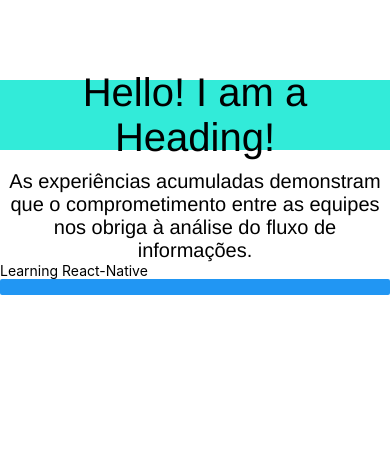
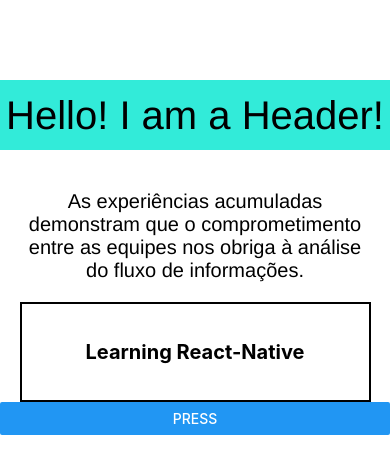
Before and after one commit to GHRCC/react-native-app-bootcamp, a React Native app: screen / in a window 390 px wide. Shown: the top 474 px of the page. Built offline with nearby package versions, Linux system fonts and the light colour scheme.

Commit message:
Components update

```diff
--- a/App.tsx
+++ b/App.tsx
@@ -11,7 +11,7 @@ import {
   Image,
 } from "react-native";
 import { Paragraph } from "./Components/Paragraph";
-import { Heading } from "./Components/Heading";
+import { Heading } from "./Components/Header";
 import { Layout } from "./Layout/Layout";
 import { Home } from "./Screens/Home";
 import styled from "styled-components/native";
--- a/Components/Button.tsx
+++ b/Components/Button.tsx
@@ -1,19 +1,22 @@
 import { Button, Alert } from "react-native";
 import styled from "styled-components/native";
 
-type ButtonProps = {
-  title: string;
-  onPress: () => void;
-};
+export function ButtonComponent() {
+  //const falses = false;
 
-export function ButtonComponent({ title, onPress }: ButtonProps) {
-  const ButtonDesign = styled.Button`
-    background-color: orange;
+  const SButton = styled.Button`
+    background-color: blue !important;
+
+    //background-color: ${(props) => (props.cor ? "orange" : "green")};
   `;
 
+  //esse SContainer é uma View, criamos estilo com a capacidade de acrescentar lógica JS para definir o estilo
+
   return (
-    <ButtonDesign>
-      <Button title="Press Me" onPress={() => Alert.alert("Button pressed")} />
-    </ButtonDesign>
+    <SButton
+      title="Press"
+      onPress={() => Alert.alert("Button pressed")}
+      //cor={falses}
+    ></SButton>
   );
 }
--- a/Components/Heading.tsx
+++ b/Components/Header.tsx
@@ -19,7 +19,7 @@ export function Heading() {
   return (
     <Container>
       <Title>
-        <Text>Hello! I am a Heading!</Text>
+        <Text>Hello! I am a Header!</Text>
       </Title>
     </Container>
   );
--- a/Components/Paragraph.tsx
+++ b/Components/Paragraph.tsx
@@ -7,6 +7,7 @@ export function Paragraph() {
     font-size: 20px;
     text-align: center;
     margin-top: 20px;
+    padding: 20px;
   `;
 
   return (
--- a/Components/TextInput.tsx
+++ b/Components/TextInput.tsx
@@ -1,16 +1,22 @@
 import { TextInput, View } from "react-native";
 import { useState } from "react";
+import styled from "styled-components/native";
 
-type TextFieldProps = {
-  placeholder: string;
-  onChange: () => void;
-};
+export function TextField() {
+  const [text, setText] = useState("string");
+  const STextInput = styled.TextInput`
+    width: 90%;
+    margin: auto;
+    height: 100px;
+    text-align: center;
+    border: solid 2px black;
+    font-size: 20px;
+    font-weight: bold;
+  `;
 
-export function TextField({ placeholder, onChange }: TextFieldProps) {
-  const [text, setText] = useState("string");
   return (
     <View>
-      <TextInput
+      <STextInput
         placeholder="Learning React-Native"
         onChange={() => setText("string")}
       />
--- a/Screens/Home.tsx
+++ b/Screens/Home.tsx
@@ -11,7 +11,7 @@ import {
   Image,
 } from "react-native";
 import { Paragraph } from "../Components/Paragraph";
-import { Heading } from "../Components/Heading";
+import { Heading } from "../Components/Header";
 import { Layout } from "../Layout/Layout";
 import styled from "styled-components/native";
 import { ButtonComponent } from "../Components/Button";
@@ -19,28 +19,21 @@ import { TextField } from "../Components/TextInput";
 
 export function Home() {
   const [text, setText] = useState("string");
-  const LayoutOp = styled.View`
-    justify-content: center;
-    align-items: center;
-  `;
-  const FontDesign = styled.Text`
+
+  /*const FontDesign = styled.Text`
     font-family: Helvetica;
-    font-size: 20px;
+    font-size: 28px;
     text-align: center;
-    margin-top: 20px;
-  `;
+    margin-top: 40px;
+    display: flex;
+    justify-content: space-between;
+  `;*/
   return (
     <View>
       <Heading />
       <Paragraph />
-      <TextField
-        placeholder="Learning React-Native"
-        onChange={() => setText("string")}
-      />
-      <ButtonComponent
-        title="Press Me"
-        onPress={() => Alert.alert("Button pressed")}
-      />
+      <TextField />
+      <ButtonComponent />
     </View>
   );
 }
```
